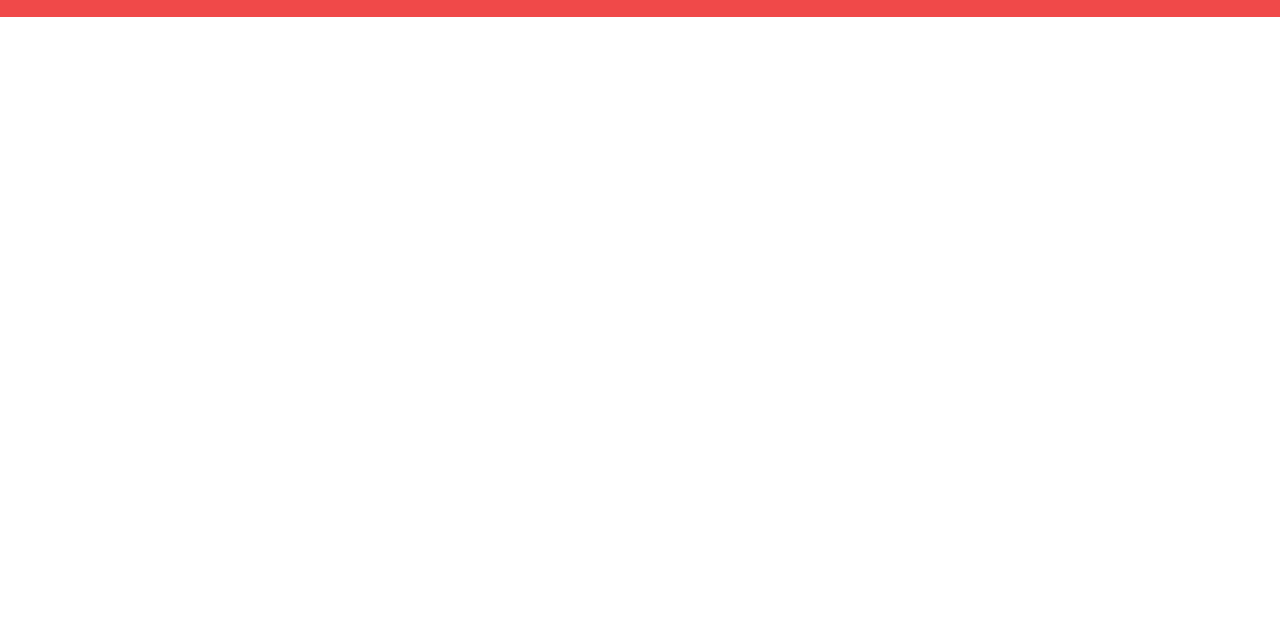
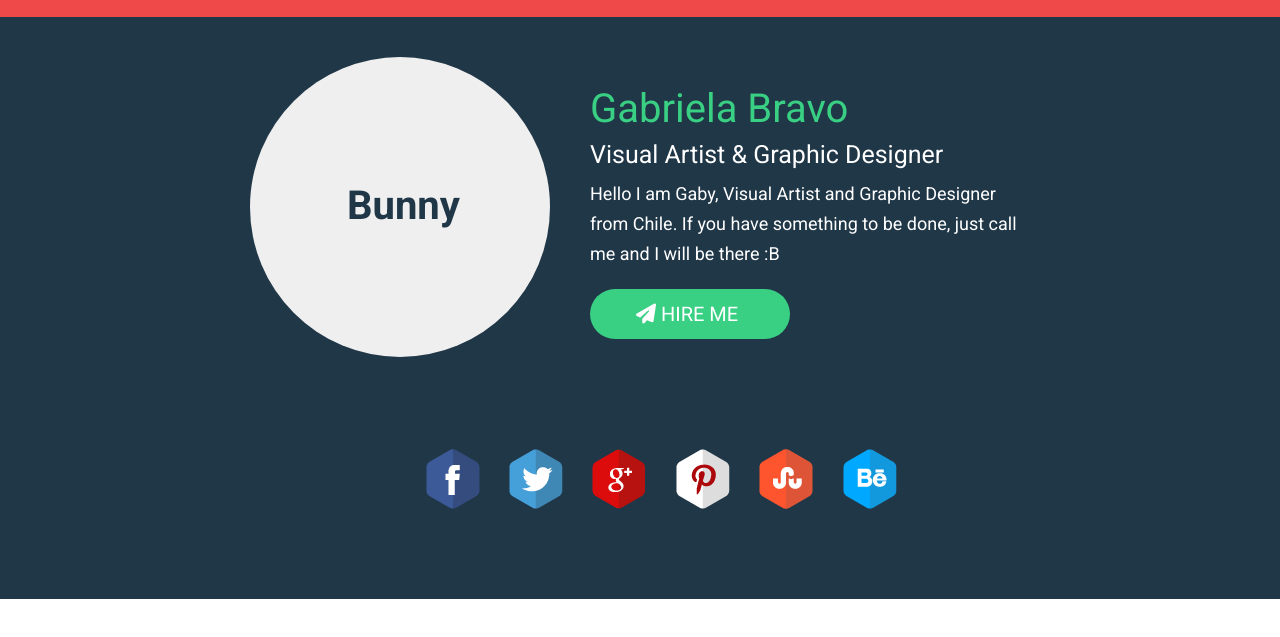
Before and after one commit to gabybravo/portafolio-bem, a plain HTML site: page index.html in a window 1280 px wide. Shown: the part 63-700 px from the top of the page. Drawn offline with nearby package versions, Linux system fonts and the light colour scheme.

Commit message:
Sección con más información lista.

```diff
--- a/assets/sass/_style.scss
+++ b/assets/sass/_style.scss
@@ -33,3 +33,65 @@
 		}
 	}
 }
+
+.masinfo{
+	background-color:$blue;
+		&__img{
+		background-color:$grey;
+		width:300px;
+		height:300px;
+		border-radius: 50%;
+		margin-top: 40px;
+		&--text{
+			position: relative;
+			font-size: 40px;
+			color: $blue;
+			top:120px;
+			left:82px;
+			font-weight: 700;
+		}
+	}
+
+	&__text{
+		margin-top: 20px;
+		margin-left:20px;
+		color: #FFF;
+		font-weight: 200;
+		padding: 30px 20px;
+		&--titulo{
+			color: $green;
+			font-weight: 200;
+			font-size: 40px;
+		}
+		&--bajada{
+			font-size: 25px;
+		}
+		&--parrafo{
+			font-size: 18px;
+			line-height: 30px;
+		}
+		&__btn{
+			margin-top: 20px;
+			background-color:$green;
+			width: 200px;
+			height: 50px;
+			padding: 5px 10px;
+			border-radius:40px;
+			&--text{
+				color:#FFF;
+				font-size: 20px;
+				position:relative;
+				top:6px;
+				left:36px;
+			}
+		}
+	}
+	&__redesociales{
+		&--li{
+			margin: 80px 0;
+			margin-left: 20px;
+			display: inline-block;
+		}
+
+	}
+}
--- a/index.html
+++ b/index.html
@@ -59,3 +59,60 @@
 		  	</div>
 		</nav>
 </header>
+
+<!-- Sección Más Info -->
+	<section class="masinfo">
+		<div class="container">
+			<div class="row">
+				<div class="col-md-offset-2 col-md-4 masinfo__img">
+					<p class="masinfo__img--text">Bunny</p>
+				</div>
+				<div class="col-md-5 masinfo__text text-left">
+					<h2 class="masinfo__text--titulo">Gabriela Bravo</h2>
+					<h5  class="masinfo__text--bajada">Visual Artist & Graphic Designer</h5>
+					<p class="masinfo__text--parrafo">Hello I am Gaby, Visual Artist and Graphic Designer from Chile. If you have something to be done, just call me and I will be there :B</p>
+					<div class="masinfo__text__btn">
+						<a class="masinfo__text__btn--text" href="#">
+							<i class="fa fa-paper-plane" aria-hidden="true"></i> HIRE ME
+						</a>
+					</div>
+				</div>
+			</div>
+			<div class="row">
+				<div class="col-md-offset-3 col-md-6">
+					<ul class="masinfo__redesociales">
+						<li class="masinfo__redesociales--li redesociales__facebook">
+							<a href="">
+								<img src="assets/img/face.png" alt="">
+							</a>
+						</li>
+						<li class="masinfo__redesociales--li redesociales__twitter">
+							<a href="">
+								<img src="assets/img/twit.png" alt="">
+							</a>
+						</li>
+						<li class="masinfo__redesociales--li redesociales__google">
+							<a href="">
+								<img src="assets/img/goo.png" alt="">
+							</a>
+						</li>
+						<li class="masinfo__redesociales--li redesociales__pinterest">
+							<a href="">
+								<img src="assets/img/pint.png" alt="">
+							</a>
+						</li>
+						<li class="masinfo__redesociales--li redesociales__su">
+							<a href="">
+								<img src="assets/img/su.png" alt="">
+							</a>
+						</li>
+						<li class="masinfo__redesociales--li redesociales__behance">
+							<a href="">
+								<img src="assets/img/beh.png" alt="">
+							</a>
+						</li>
+					</ul>
+				</div>
+			</div>
+		</div>
+	</section>
```
Also changed, not shown: assets/css/main.css, assets/img/beh.png (added), assets/img/face.png (added), assets/img/goo.png (added), assets/img/pint.png (added), assets/img/su.png (added), assets/img/twit.png (added), 1 other file.
